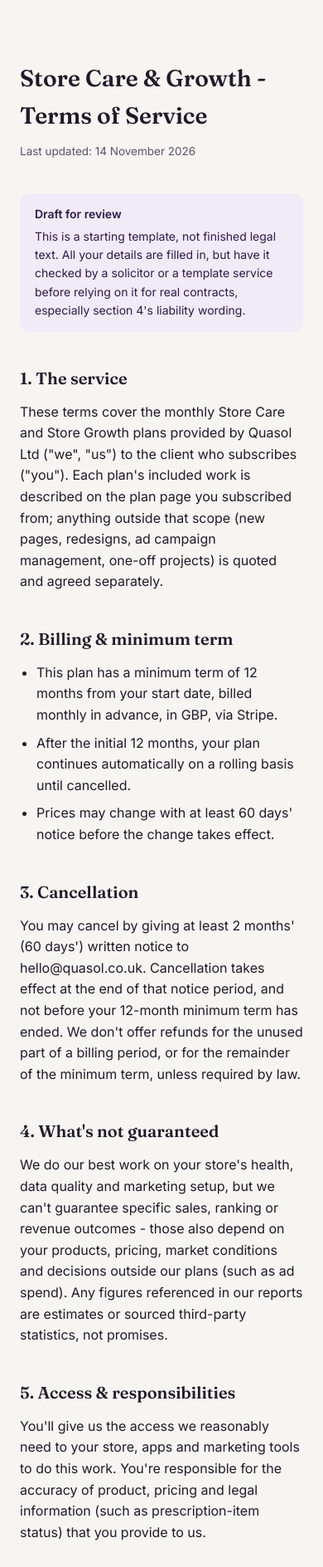
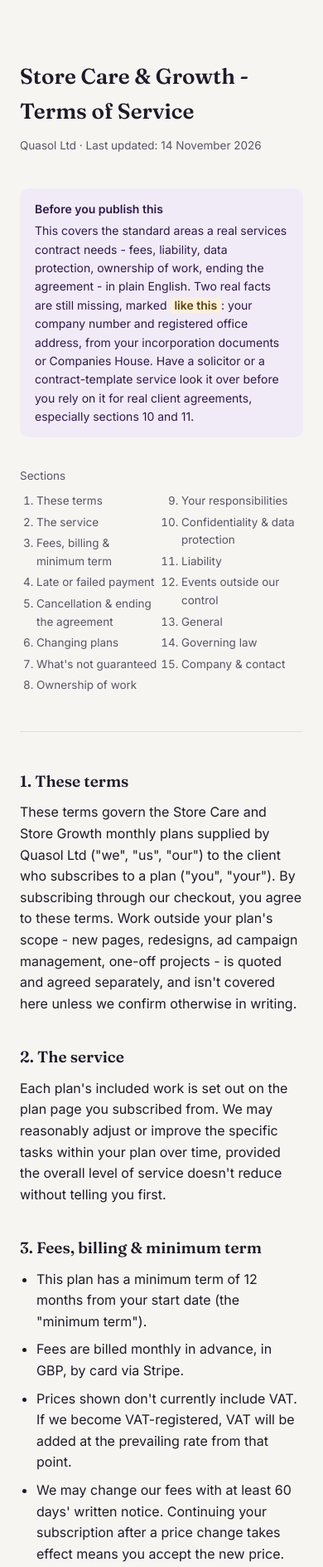
Before and after one commit to alpeshtrada/uzuri-report, a plain HTML site: page terms.html in a window 390 px wide. Shown: the top 1888 px of the page at 83% size. Drawn offline with Linux system fonts and the light colour scheme.

Commit message:
Revise terms of service for clarity and completeness
Updated terms of service with new content and structure.

```diff
--- a/terms.html
+++ b/terms.html
@@ -12,15 +12,21 @@
 body{background:var(--bg);color:var(--ink);font-family:var(--font-body);font-size:16px;line-height:1.6;
   padding-left:max(16px, env(safe-area-inset-left,0px));padding-right:max(16px, env(safe-area-inset-right,0px));}
 .wrap{max-width:720px;margin:0 auto;padding-block:64px}
-h1{font-family:var(--font-display);font-weight:600;font-size:clamp(28px,4vw,38px);margin:0 0 10px}
+h1{font-family:var(--font-display);font-weight:600;font-size:clamp(26px,4vw,34px);margin:0 0 10px}
 .updated{font-size:13.5px;color:var(--ink-soft);margin-bottom:40px}
-h2{font-family:var(--font-display);font-weight:600;font-size:20px;margin:40px 0 12px}
+h2{font-family:var(--font-display);font-weight:600;font-size:19px;margin:36px 0 10px}
 p{margin:0 0 14px}
 ul{margin:0 0 14px;padding-left:20px}
 li{margin-bottom:8px}
 .flag{background:var(--accent-soft);color:var(--accent-ink);border-radius:10px;padding:14px 18px;font-size:14px;margin-bottom:36px}
 .flag b{display:block;margin-bottom:4px}
+.need{background:#FBF0DC;color:#5B4310;padding:1px 5px;border-radius:4px;font-weight:600}
 a{color:var(--accent)}
+.toc{font-size:13.5px;color:var(--ink-soft);margin-bottom:8px}
+.toc ol{margin:0;padding-left:20px;columns:2;column-gap:28px}
+.toc li{margin-bottom:4px;break-inside:avoid}
+hr{border:none;border-top:1px solid var(--line);margin:44px 0}
+footer{font-size:13px;color:var(--ink-soft);line-height:1.6}
 </style>
 <link rel="preconnect" href="https://fonts.googleapis.com">
 <link rel="preconnect" href="https://fonts.gstatic.com" crossorigin>
@@ -28,35 +34,90 @@ a{color:var(--accent)}
 
 <div class="wrap">
   <h1>Store Care &amp; Growth - Terms of Service</h1>
-  <p class="updated">Last updated: 14 November 2026</p>
+  <p class="updated">Quasol Ltd &middot; Last updated: 14 November 2026</p>
 
   <div class="flag">
-    <b>Draft for review</b>
-    This is a starting template, not finished legal text. All your details are filled in, but have it checked by a solicitor or a template service before relying on it for real contracts, especially section 4's liability wording.
+    <b>Before you publish this</b>
+    This covers the standard areas a real services contract needs - fees, liability, data protection, ownership of work, ending the agreement - in plain English. Two real facts are still missing, marked <span class="need">like this</span>: your company number and registered office address, from your incorporation documents or Companies House. Have a solicitor or a contract-template service look it over before you rely on it for real client agreements, especially sections 10 and 11.
   </div>
 
-  <h2>1. The service</h2>
-  <p>These terms cover the monthly Store Care and Store Growth plans provided by Quasol Ltd ("we", "us") to the client who subscribes ("you"). Each plan's included work is described on the plan page you subscribed from; anything outside that scope (new pages, redesigns, ad campaign management, one-off projects) is quoted and agreed separately.</p>
+  <p class="toc">Sections</p>
+  <div class="toc">
+    <ol>
+      <li>These terms</li>
+      <li>The service</li>
+      <li>Fees, billing &amp; minimum term</li>
+      <li>Late or failed payment</li>
+      <li>Cancellation &amp; ending the agreement</li>
+      <li>Changing plans</li>
+      <li>What's not guaranteed</li>
+      <li>Ownership of work</li>
+      <li>Your responsibilities</li>
+      <li>Confidentiality &amp; data protection</li>
+      <li>Liability</li>
+      <li>Events outside our control</li>
+      <li>General</li>
+      <li>Governing law</li>
+      <li>Company &amp; contact</li>
+    </ol>
+  </div>
 
-  <h2>2. Billing &amp; minimum term</h2>
+  <hr>
+
+  <h2>1. These terms</h2>
+  <p>These terms govern the Store Care and Store Growth monthly plans supplied by Quasol Ltd ("we", "us", "our") to the client who subscribes to a plan ("you", "your"). By subscribing through our checkout, you agree to these terms. Work outside your plan's scope - new pages, redesigns, ad campaign management, one-off projects - is quoted and agreed separately, and isn't covered here unless we confirm otherwise in writing.</p>
+
+  <h2>2. The service</h2>
+  <p>Each plan's included work is set out on the plan page you subscribed from. We may reasonably adjust or improve the specific tasks within your plan over time, provided the overall level of service doesn't reduce without telling you first.</p>
+
+  <h2>3. Fees, billing &amp; minimum term</h2>
   <ul>
-    <li>This plan has a minimum term of 12 months from your start date, billed monthly in advance, in GBP, via Stripe.</li>
-    <li>After the initial 12 months, your plan continues automatically on a rolling basis until cancelled.</li>
-    <li>Prices may change with at least 60 days' notice before the change takes effect.</li>
+    <li>This plan has a minimum term of 12 months from your start date (the "minimum term").</li>
+    <li>Fees are billed monthly in advance, in GBP, by card via Stripe.</li>
+    <li>Prices shown don't currently include VAT. If we become VAT-registered, VAT will be added at the prevailing rate from that point.</li>
+    <li>We may change our fees with at least 60 days' written notice. Continuing your subscription after a price change takes effect means you accept the new price.</li>
+    <li>After the minimum term, your plan continues automatically on a rolling monthly basis until cancelled under section 5.</li>
   </ul>
 
-  <h2>3. Cancellation</h2>
-  <p>You may cancel by giving at least 2 months' (60 days') written notice to hello@quasol.co.uk. Cancellation takes effect at the end of that notice period, and not before your 12-month minimum term has ended. We don't offer refunds for the unused part of a billing period, or for the remainder of the minimum term, unless required by law.</p>
+  <h2>4. Late or failed payment</h2>
+  <p>If a payment fails, we'll try to take it again and let you know. If payment remains unpaid for 14 days, we may pause work on your plan until it's settled, and that pause doesn't extend or pause your minimum term.</p>
 
-  <h2>4. What's not guaranteed</h2>
+  <h2>5. Cancellation &amp; ending the agreement</h2>
+  <p>You may cancel your plan by giving at least 2 months' (60 days') written notice to hello@quasol.co.uk. Cancellation takes effect at the end of that notice period, and not before your 12-month minimum term has ended. We don't offer refunds for the unused part of a billing period, or for the remainder of the minimum term, unless required by law.</p>
+  <p>Either of us may end this agreement immediately by writing to the other if: the other party seriously breaches these terms and doesn't fix it within 14 days of being asked to; or the other party becomes insolvent or stops trading. Ending the agreement this way doesn't affect fees already owed up to that point.</p>
+
+  <h2>6. Changing plans</h2>
+  <p>You can move between Store Care and Store Growth at any time; the new price and included work apply from your next billing date, and your original minimum term and start date carry over to the new plan.</p>
+
+  <h2>7. What's not guaranteed</h2>
   <p>We do our best work on your store's health, data quality and marketing setup, but we can't guarantee specific sales, ranking or revenue outcomes - those also depend on your products, pricing, market conditions and decisions outside our plans (such as ad spend). Any figures referenced in our reports are estimates or sourced third-party statistics, not promises.</p>
 
-  <h2>5. Access &amp; responsibilities</h2>
-  <p>You'll give us the access we reasonably need to your store, apps and marketing tools to do this work. You're responsible for the accuracy of product, pricing and legal information (such as prescription-item status) that you provide to us.</p>
+  <h2>8. Ownership of work</h2>
+  <p>Once you've paid for it, you own the specific pages, copy, images and configuration we create for your store as part of your plan. We keep ownership of our own pre-existing tools, templates, processes and know-how, and may reuse general techniques and learnings - never your confidential or customer data - on other projects.</p>
 
-  <h2>6. Changing plans</h2>
-  <p>You can move between Store Care and Store Growth at any time; the new price applies from your next billing date.</p>
+  <h2>9. Your responsibilities</h2>
+  <p>You'll give us the access we reasonably need to your store, apps and marketing tools to deliver your plan, and remove that access promptly once the agreement ends. You're responsible for the accuracy of product, pricing and legal information you give us (including whether a product requires a prescription, age restriction or other compliance step), and for making sure your own use of the store complies with the law and with any platform's (Shopify, Google, Meta, Stripe) own rules.</p>
 
-  <h2>7. Contact</h2>
+  <h2>10. Confidentiality &amp; data protection</h2>
+  <p>We'll each keep the other's confidential business information private, and only use it to deliver or receive the services under this agreement, except where the law requires otherwise.</p>
+  <p>Where we handle personal data on your behalf - such as your customers' details in your store or email platform - while providing your plan, we'll handle it in line with UK data protection law, keep it secure, use it only to deliver your plan, and help you respond to any data subject request that relates to our work. We can provide a separate data processing agreement if you need one.</p>
+
+  <h2>11. Liability</h2>
+  <p>Nothing in these terms limits either party's liability for death or personal injury caused by negligence, or for fraud.</p>
+  <p>Subject to that, our total liability to you under this agreement in any 12-month period is capped at the fees you've paid us in that period, and we're not liable for any indirect or consequential loss, loss of profit, loss of data, or loss of business, even if we knew it was possible.</p>
+
+  <h2>12. Events outside our control</h2>
+  <p>Neither of us is liable for a delay or failure caused by something reasonably outside our control - such as a platform outage, internet failure, or a serious illness or family emergency affecting the people delivering your plan - as long as we tell the other party and resume as soon as reasonably possible.</p>
+
+  <h2>13. General</h2>
+  <p>These terms, together with the plan page you subscribed from, are the whole agreement between us for your plan, and replace any earlier discussions about it. We may update these terms with at least 30 days' notice, posted at this same page; continuing your subscription after that date means you accept the update. You can't transfer this agreement to someone else without our written consent; we may use subcontractors to deliver the work, but we stay responsible for it. If any part of these terms is found invalid, the rest stays in effect.</p>
+
+  <h2>14. Governing law</h2>
+  <p>These terms are governed by the law of England and Wales, and any dispute will be dealt with by the courts of England and Wales.</p>
+
+  <h2>15. Company &amp; contact</h2>
+  <p>Quasol Ltd, a company registered in England and Wales (company number: <span class="need">add company number</span>), registered office: <span class="need">add registered office address</span>.</p>
   <p>Questions about these terms: hello@quasol.co.uk, or 07471 551858.</p>
+
+  <footer>&copy; Quasol Ltd. This document is a plain-English summary for clients and is not a substitute for independent legal advice.</footer>
 </div>
```
